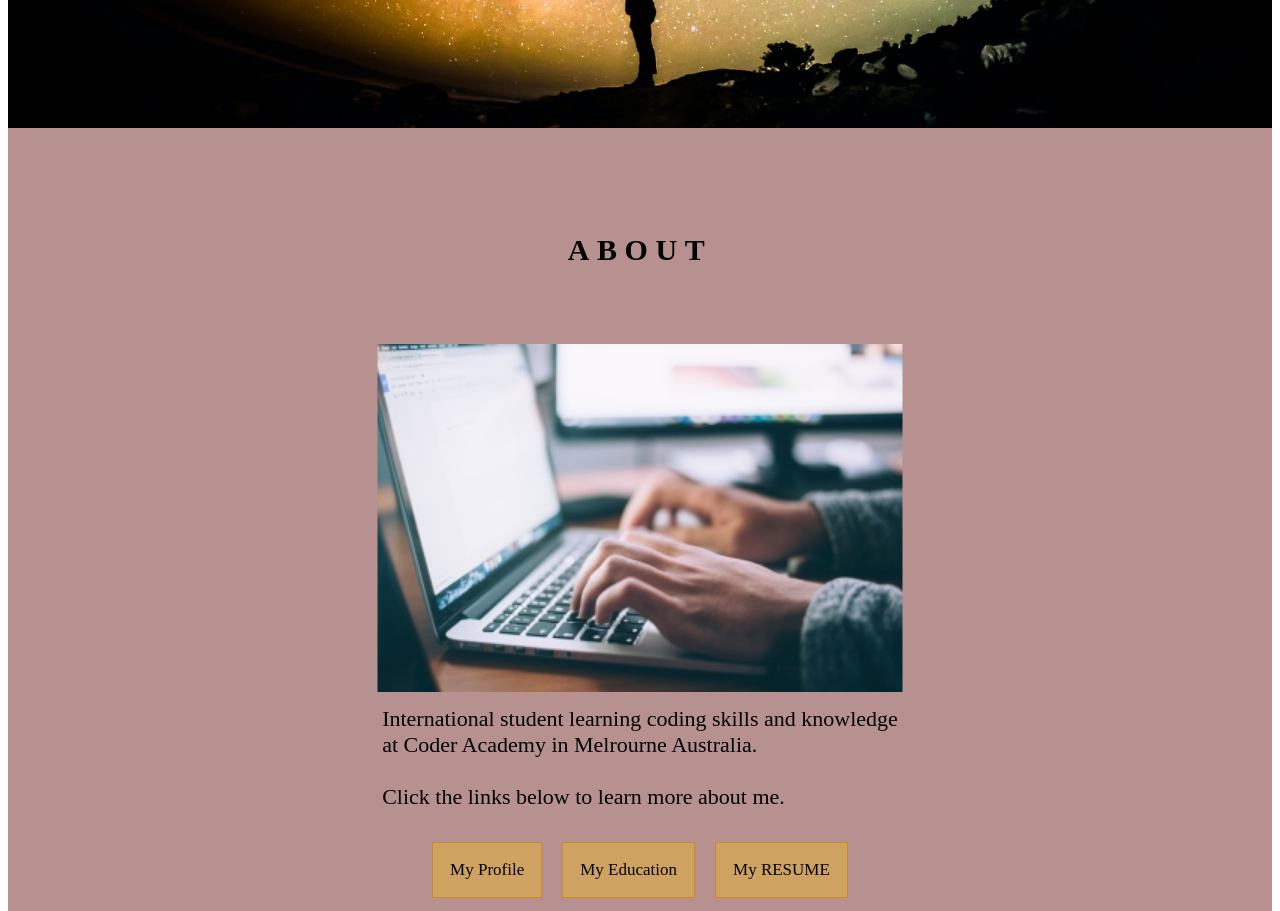
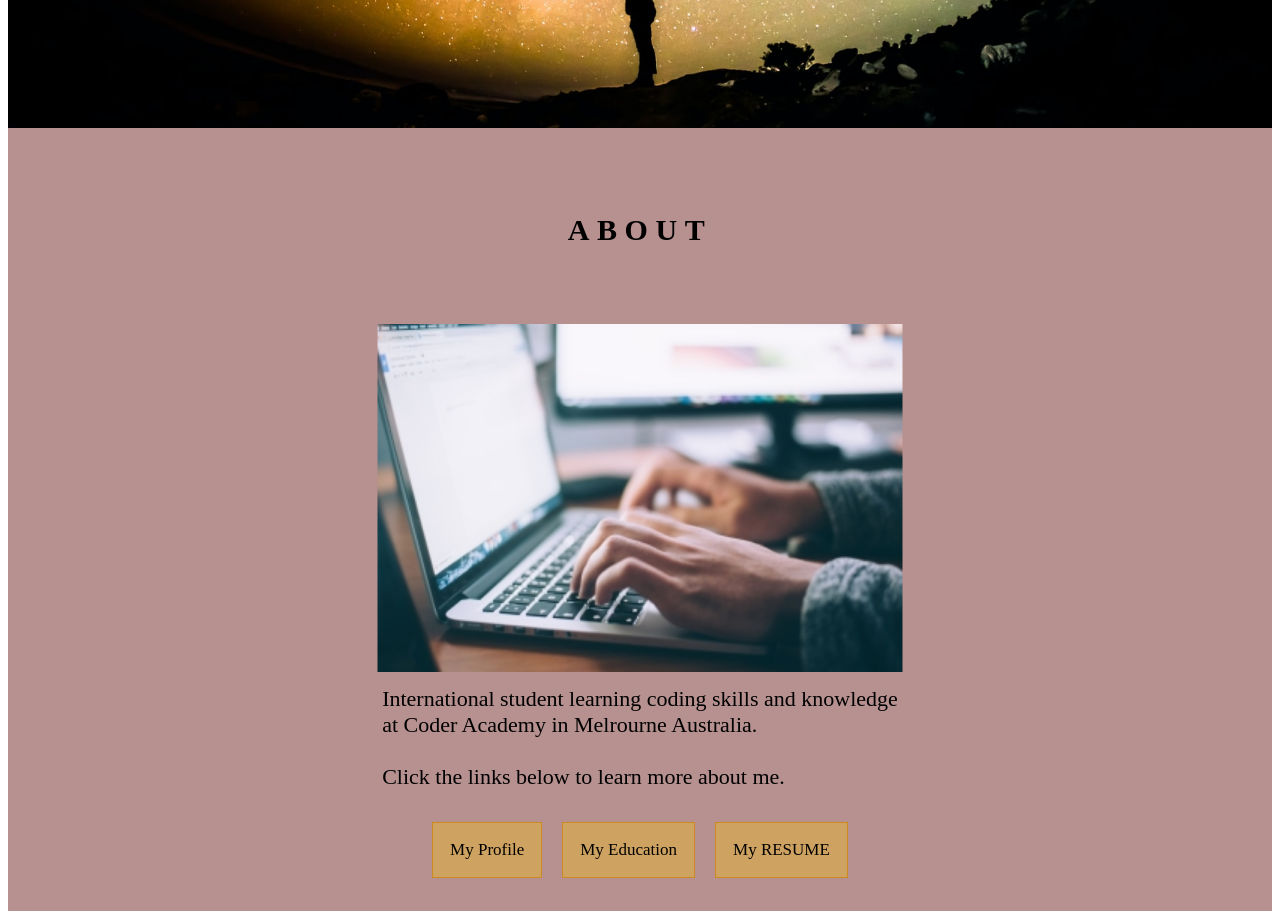
Before and after one commit to anthonybchung/YukaToshima_T1A2, a plain HTML site: page src/index.html in a window 1280 px wide. Shown: the part 580-1491 px from the top of the page. Drawn offline with Linux system fonts and the light colour scheme.

Commit message:
first commit

```diff
--- a/src/style.css
+++ b/src/style.css
@@ -7,8 +7,7 @@ a {
 }
 
 .container {
-    max-width: 1400px;
-    padding: 0 40px;
+    flex-wrap: wrap;
     margin: 0 auto;
 }
 
@@ -49,7 +48,9 @@ header {
 header .container{
     height: 100px;
     display: flex;
+    flex-wrap: wrap;
     align-items: center;
+
 }
 
 /* header nav */
@@ -103,7 +104,7 @@ header .container{
 
 /* area_home */
 [class*="area_home"]{
-    padding: 80px 0;
+    padding: 60px 0;
 }
 
 
@@ -111,6 +112,7 @@ header .container{
     display: flex;
     flex-direction: column;
     align-items: center;
+    align-content: center;
 }
 
 /* head_home */
```
Also changed, not shown: docs/Portfolio_sitemap.png, 3 other files.
